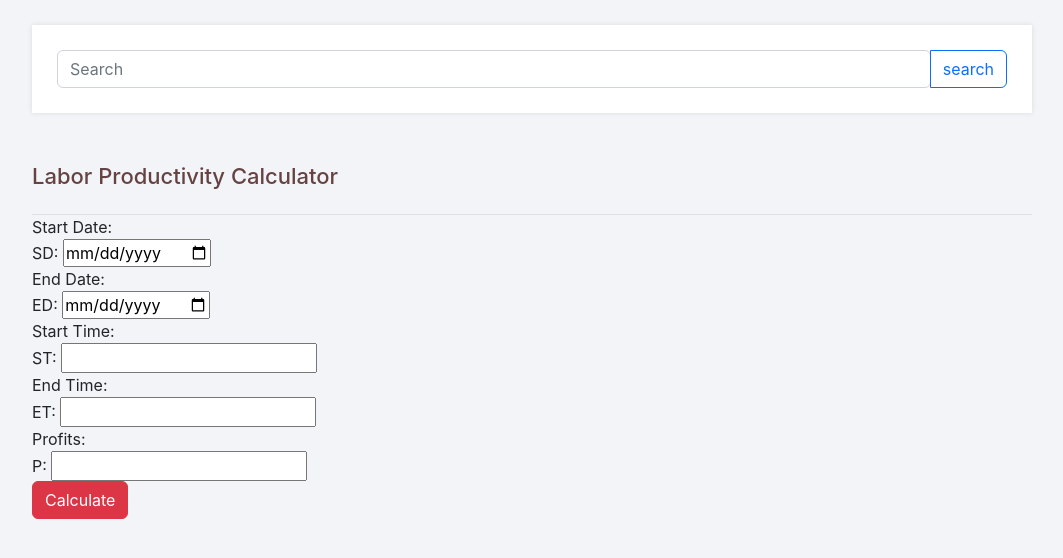
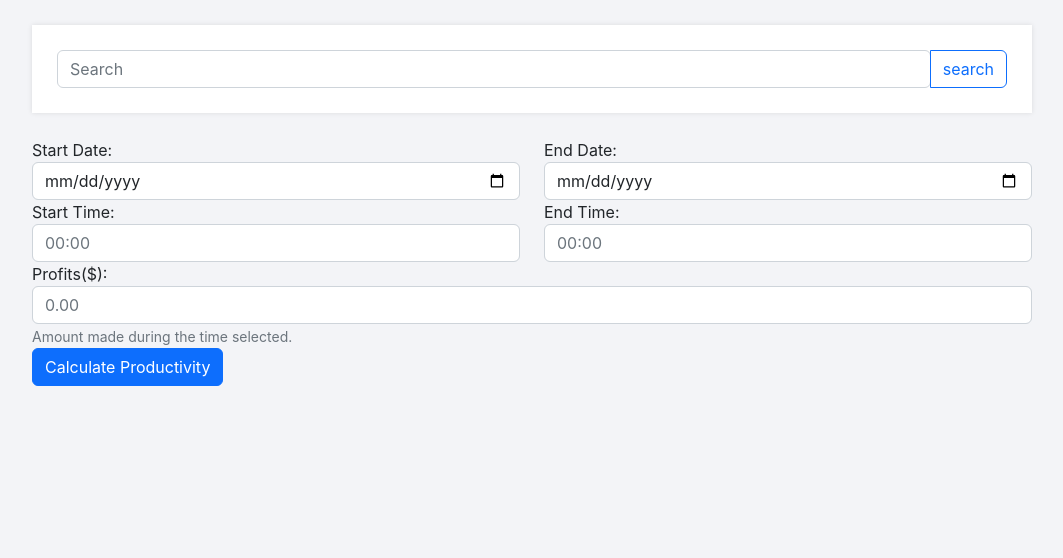
Before and after one commit to MannyEchavez/Skedulee, a Flask app: page /calculator in a window 1280 px wide. Shown: the part 60-618 px from the top of the page, without its empty margins (108-1171 px from the left). Run offline with Flask 2, Linux system fonts and the light colour scheme; a user stored in the database is signed in; some libraries are stand-ins or nearby versions.

Commit message:
updated calc deisgn

```diff
--- a/Structure/Lab2/templates/calculator.html
+++ b/Structure/Lab2/templates/calculator.html
@@ -3,20 +3,33 @@
 {% block title %}Calculator{% endblock %}
 
 {% block content %}
-<h2>Labor Productivity Calculator</h2>
-<form method="POST" action = "/calculator">
-    <label for="startDate">Start Date:</label><br>
-    SD: <input type="date" id="SD" name="startDate"><br>
-    <label for="endDate">End Date:</label><br>
-    ED: <input type="date" id="ED" name="endDate"><br>
-    <label for="startTime">Start Time:</label><br>
-    ST: <input type="text" id="ST" name="startTime"><br>
-    <label for="endTime">End Time:</label><br>
-    ET: <input type="text" id="ET" name="endTime"><br>
-    <label for="Profits:">Profits:</label><br>
-    P: <input type="number" id="P" name="Profits"><br>
-    <input class="btn btn-danger" type="submit" value="Calculate">
-    <P>{{productivity}}</P>
+<form>
+    <div class="row">
+        <div class="col">
+            <label for="startDate">Start Date:</label>
+        <input type="date" class="form-control" id="SD" name="startDate">
+        </div>
+        <div class="col">
+            <label for="endDate">End Date:</label>
+        <input type="date" class="form-control" id="ED" name="endDate">
+        </div>
+    </div>
+    <div class="row">
+        <div class="col">
+            <label for="startTime">Start Time:</label>
+        <input type="text" class="form-control" id="ST" name="startTime" placeholder="00:00">
+        </div>
+        <div class="col">
+            <label for="endTime">End Time:</label>
+        <input type="text" class="form-control" id="ET" name="endTime" placeholder="00:00">
+        </div>
+    </div>
+    <div class="form-group">
+        <label for="Profits">Profits($):</label>
+                <input type="text" class="form-control " id="P" name="profits" placeholder="0.00">
+                <small id="profitsHelp" class="form-text text-muted">Amount made during the time selected.</small>
+    </div>
+    <button type="submit" class="btn btn-primary">Calculate Productivity</button>
 </form>
 
 {% endblock %}
```
